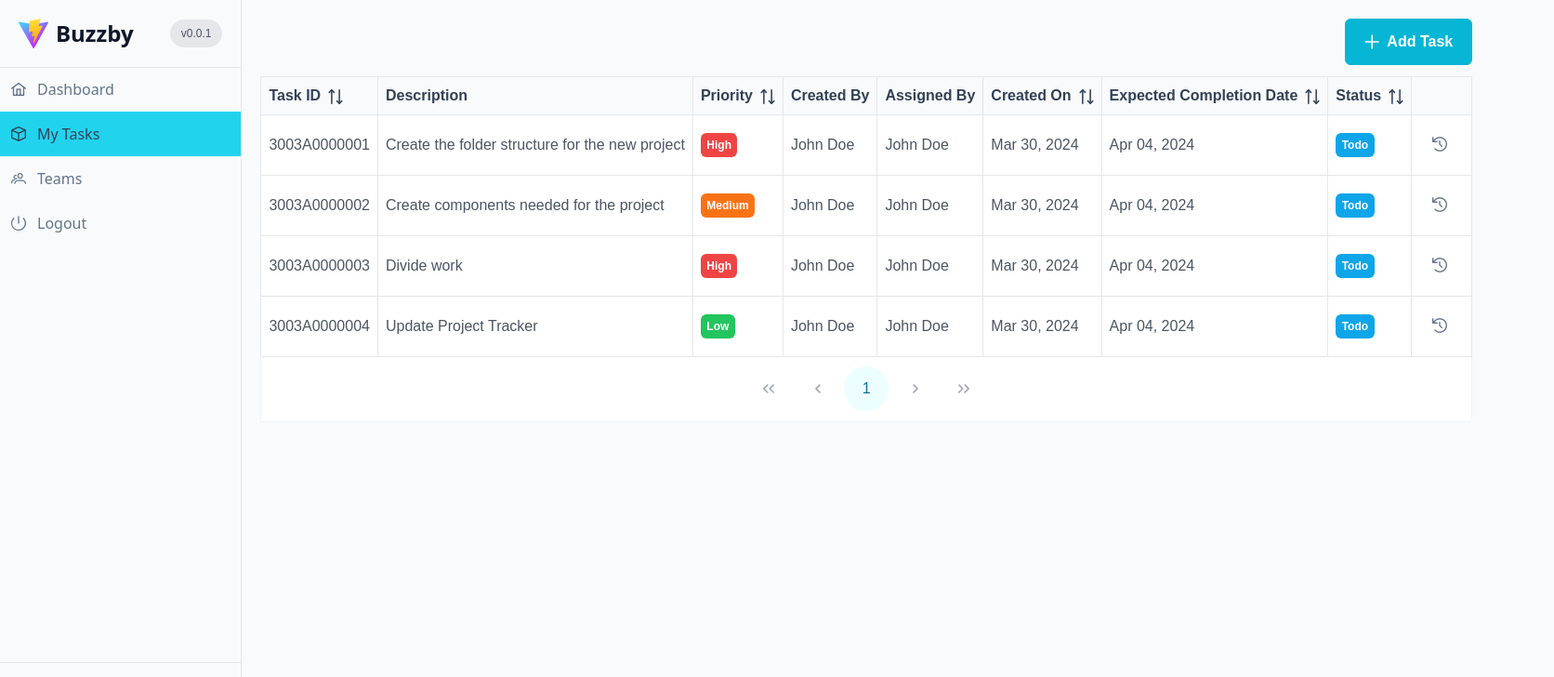
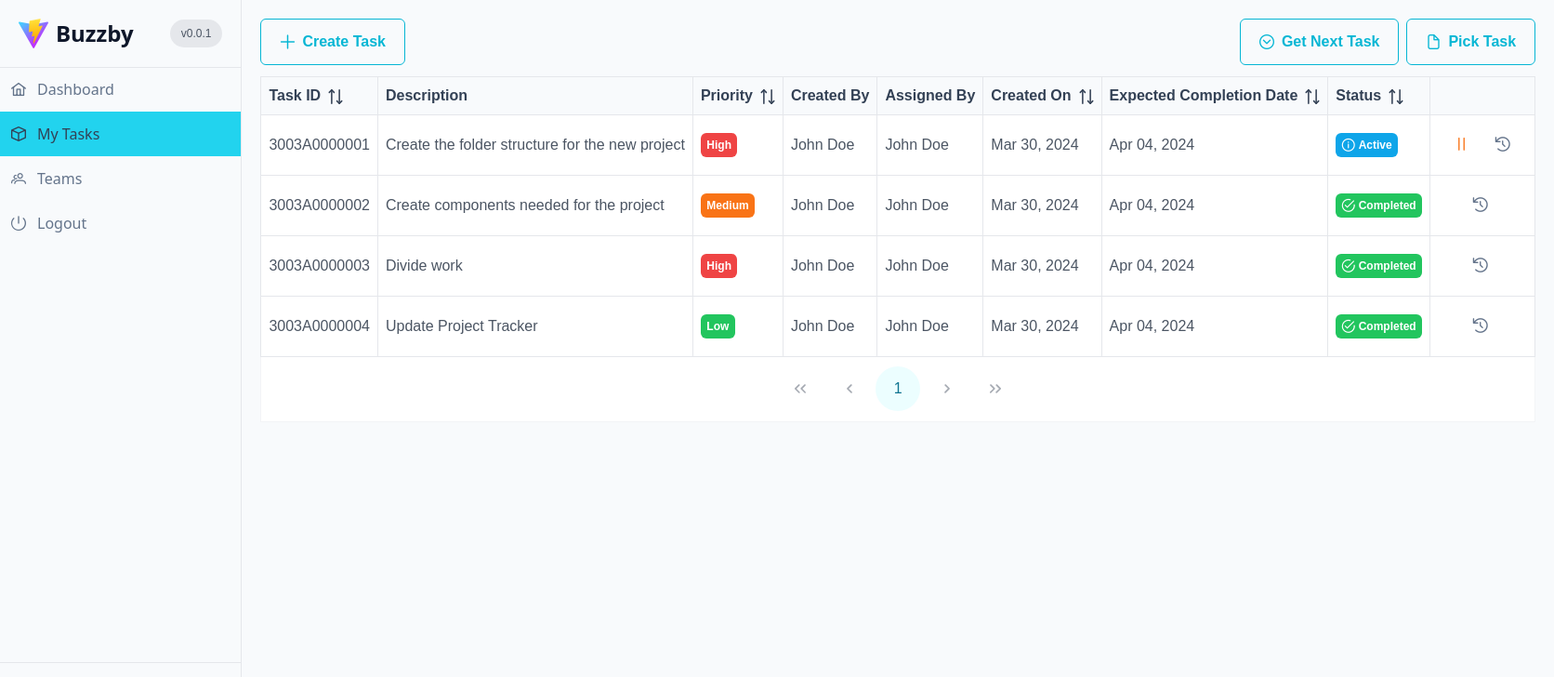
Before and after one commit to JenTJames/buzzby-client, a React (Vite) app: page /my-tasks in a window 1280 px wide. Shown: the top 728 px of the page at 93% size, 1672 px wide, since content can reach past the window. Built offline with nearby package versions, Linux system fonts and the light colour scheme; grey boxes are pictures that could not be loaded; a web font is replaced by a local one.

Commit message:
Feat: Add Create Task, Get Next Task and Pick Task Buttons

```diff
--- a/src/pages/MyTasksPage.jsx
+++ b/src/pages/MyTasksPage.jsx
@@ -5,8 +5,6 @@ import { Button } from "primereact/button";
 import { Column } from "primereact/column";
 import { Dropdown } from "primereact/dropdown";
 import { DataTable } from "primereact/datatable";
-
-const statusList = ["Todo", "In Progress", "Overdue", "Completed"];
 
 const priorityList = ["High", "Medium", "Low"];
 
@@ -16,7 +14,7 @@ const TASKS = [
   {
     id: "3003A0000001",
     description: "Create the folder structure for the new project",
-    status: "TODO",
+    status: "ACTIVE",
     createdOn: dayjs(),
     assignedBy: "John Doe",
     createdBy: "John Doe",
@@ -26,7 +24,7 @@ const TASKS = [
   {
     id: "3003A0000002",
     description: "Create components needed for the project",
-    status: "TODO",
+    status: "COMPLETED",
     assignedBy: "John Doe",
     createdBy: "John Doe",
     priority: "MEDIUM",
@@ -36,7 +34,7 @@ const TASKS = [
   {
     id: "3003A0000003",
     description: "Divide work",
-    status: "TODO",
+    status: "COMPLETED",
     assignedBy: "John Doe",
     createdBy: "John Doe",
     priority: "HIGH",
@@ -46,7 +44,7 @@ const TASKS = [
   {
     id: "3003A0000004",
     description: "Update Project Tracker",
-    status: "TODO",
+    status: "COMPLETED",
     createdBy: "John Doe",
     assignedBy: "John Doe",
     priority: "LOW",
@@ -56,7 +54,7 @@ const TASKS = [
 ];
 
 const MyTasksPage = () => {
-  const [tasks] = useState(TASKS);
+  const [tasks, setTasks] = useState(TASKS);
 
   const renderDate = (date) => {
     return dayjs(date).format("MMM DD, YYYY");
@@ -64,16 +62,14 @@ const MyTasksPage = () => {
 
   const renderStatus = ({ status }) => {
     switch (status.toLowerCase()) {
-      case "todo":
-        return <Tag value="Todo" severity="info" />;
-      case "in_progress":
-        return <Tag value="In Progress" severity="warning" />;
-      case "in progress":
-        return <Tag value="In Progress" severity="warning" />;
+      case "active":
+        return <Tag icon="pi pi-info-circle" value="Active" severity="info" />;
+      case "paused":
+        return <Tag icon="pi pi-pause" value="Paused" severity="warning" />;
       case "completed":
-        return <Tag value="Completed" severity="success" />;
-      case "overdue":
-        return <Tag value="Overdue" severity="danger" />;
+        return (
+          <Tag icon="pi pi-check-circle" value="Completed" severity="success" />
+        );
       default:
         return <Tag value="Unknown" severity="secondary" />;
     }
@@ -87,14 +83,12 @@ const MyTasksPage = () => {
 
   const getSeverity = (status) => {
     switch (status) {
-      case "Todo":
+      case "Active":
         return "info";
-      case "In Progress":
+      case "Paused":
         return "warning";
       case "Completed":
         return "success";
-      case "Overdue":
-        return "danger";
       case "High":
         return "danger";
       case "Medium":
@@ -118,32 +112,67 @@ const MyTasksPage = () => {
     />
   );
 
-  const statusEditor = (options) => (
-    <Dropdown
-      value={options.value}
-      options={statusList}
-      onChange={(e) => options.editorCallback(e.value)}
-      placeholder="Select a Status"
-      itemTemplate={(option) => {
-        return <Tag value={option} severity={getSeverity(option)}></Tag>;
-      }}
-    />
-  );
-
   const updatePriorityHandler = ({ rowData, newValue, field }) => {
     rowData[field] = newValue.toUpperCase();
-  };
-
-  const updateStatusHandler = ({ rowData, newValue, field }) => {
-    rowData[field] = newValue;
   };
 
   const loadAuditTrail = (taskId) => {
     alert(taskId);
   };
 
-  const renderActionCell = ({ id: taskId }) => {
+  const pauseTaskHandler = (taskId) => {
+    setTasks((currentState) => {
+      const tempTasks = [...currentState];
+      const taskIndex = tempTasks.findIndex((task) => task.id === taskId);
+      tempTasks[taskIndex].status = "PAUSED";
+      return tempTasks;
+    });
+  };
+
+  const resumeTaskHandler = (taskId) => {
+    setTasks((currentState) => {
+      const tempTasks = [...currentState];
+      const taskIndex = tempTasks.findIndex((task) => task.id === taskId);
+      tempTasks[taskIndex].status = "ACTIVE";
+      return tempTasks;
+    });
+  };
+
+  const renderActionCell = ({ id: taskId, status: taskStatus }) => {
     return (
+      <div className="flex">
+        {taskStatus.toLowerCase() === "active" && (
+          <Button
+            tooltip="Pause Task"
+            tooltipOptions={{
+              position: "left",
+            }}
+            onClick={() => pauseTaskHandler(taskId)}
+            className="block m-auto"
+            severity="warning"
+            outlined
+            rounded
+            text
+            size="small"
+            icon="pi pi-pause"
+          />
+        )}
+        {taskStatus.toLowerCase() === "paused" && (
+          <Button
+            tooltip="Resume Task"
+            tooltipOptions={{
+              position: "left",
+            }}
+            onClick={() => resumeTaskHandler(taskId)}
+            className="block m-auto"
+            severity="success"
+            outlined
+            rounded
+            text
+            size="small"
+            icon="pi pi-play"
+          />
+        )}
         <Button
           tooltip="Audit Trail"
           tooltipOptions={{
@@ -157,14 +186,25 @@ const MyTasksPage = () => {
           text
           icon="pi pi-history"
         />
+      </div>
     );
   };
 
   return (
     <>
       <Authorized>
-        <div className="self-end">
-          <Button label="Add Task" icon="pi pi-plus"></Button>
+        <div className="flex justify-between">
+          <div className="float-start">
+            <Button label="Create Task" outlined icon="pi pi-plus"></Button>
+          </div>
+          <div className="flex items-center gap-2">
+            <Button
+              label="Get Next Task"
+              outlined
+              icon="pi pi-chevron-circle-down"
+            ></Button>
+            <Button label="Pick Task" outlined icon="pi pi-file"></Button>
+          </div>
         </div>
         <DataTable
           showGridlines
@@ -208,8 +248,6 @@ const MyTasksPage = () => {
             field="status"
             header="Status"
             body={renderStatus}
-            editor={statusEditor}
-            onCellEditComplete={updateStatusHandler}
           ></Column>
           <Column field="action" body={renderActionCell}></Column>
         </DataTable>
```
Lines whose indentation alone changed are shown as unchanged.
